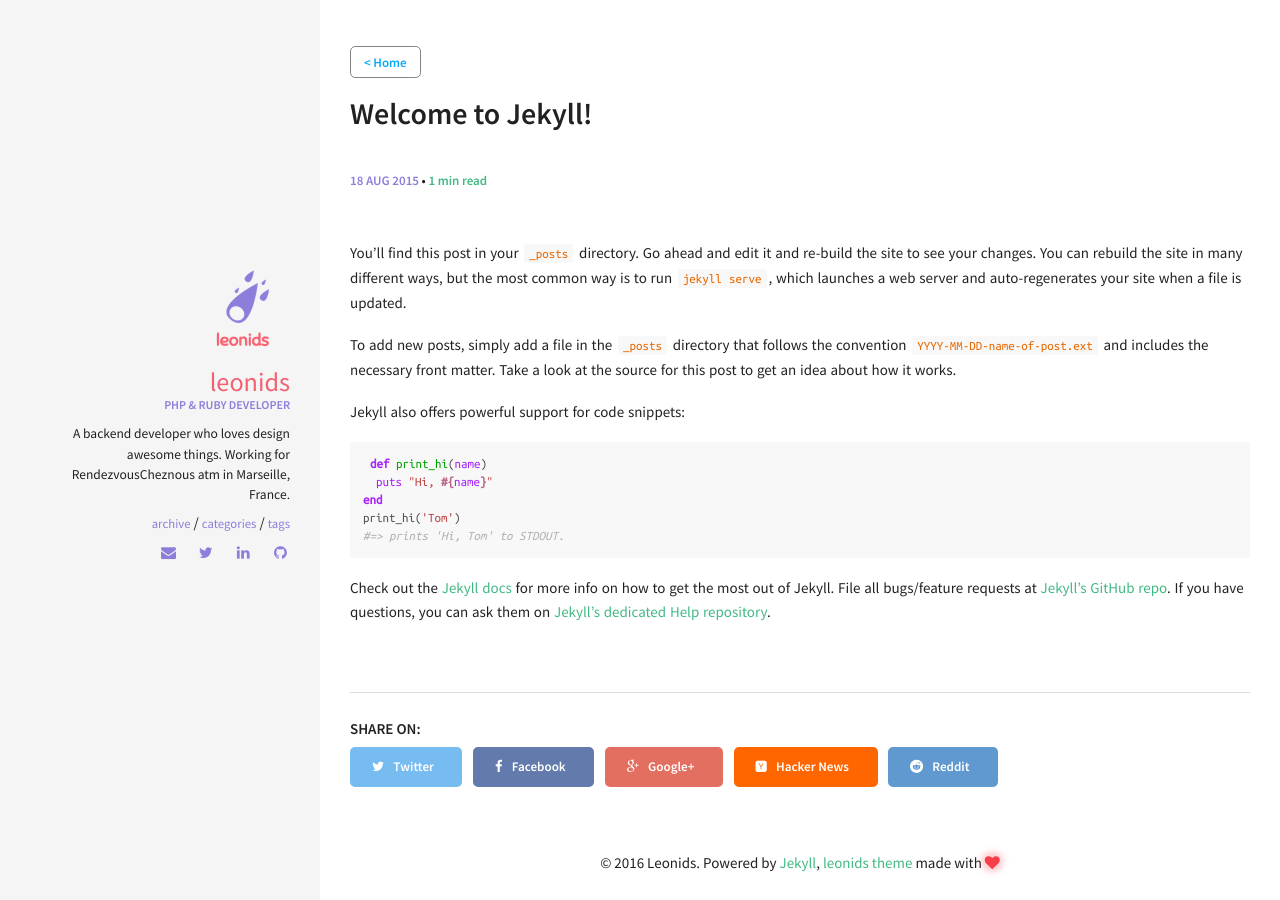
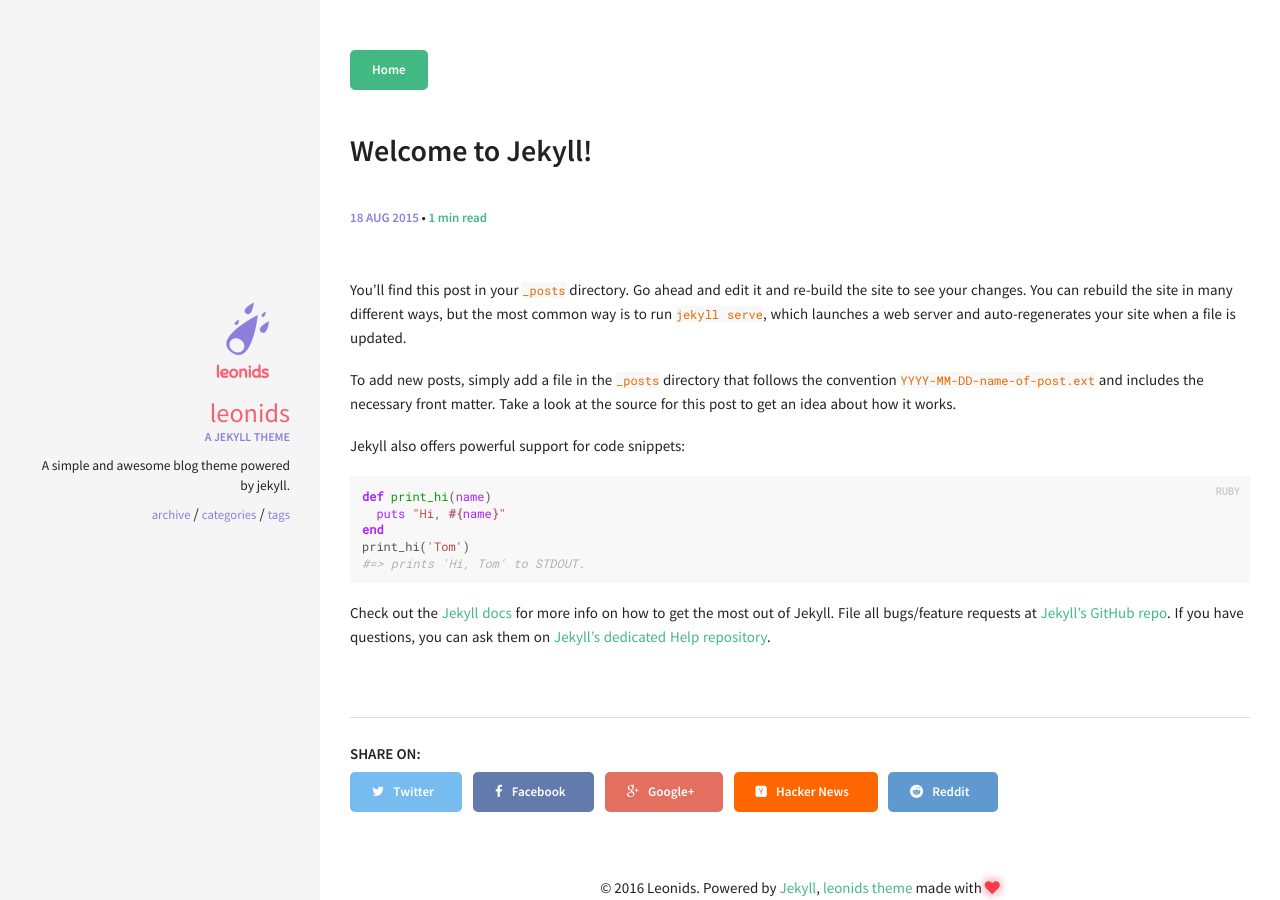
Before and after one commit to renyuanz/leonids, a Jekyll site: the page built from _posts/2015-08-18-welcome-to-jekyll.md, in a window 1280 px wide. Built offline with Jekyll 4.4.1, drawn with Linux system fonts in a browser that asks for light colours; comment, search, counter and statistics services are not loaded.

Commit message:
remove useless config, fix code/pre relevant css

```diff
--- a/_config.yml
+++ b/_config.yml
@@ -4,9 +4,9 @@
 ####################################
 #
 title: Leonids
-email: zourenyuan@gmail.com
+email:
 description: A simple and awesome blog theme powered by jekyll.
-url: http://renyuanz.github.io/leonids # the base hostname & protocol for your site
+url: # the base hostname & protocol for your site
 
 
 #
@@ -14,10 +14,11 @@ url: http://renyuanz.github.io/leonids # the base hostname & protocol for your s
 # Jekyll configuration
 ####################################
 #
-markdown:           kramdown
-highlighter:        rouge
-excerpt_separator:  <!--more-->
-timezone:           Europe/Paris
+timezone:          Europe/Paris
+markdown:          kramdown
+highlighter:       rouge
+excerpt_separator: <!--more-->
+permalink:         /articles/:year-:month/:title
 
 kramdown:
   auto_ids: true
@@ -34,22 +35,22 @@ kramdown:
 owner:
   name: Leonids
   avatar: leonids-logo.png
-  job: "PHP & Ruby Developer"
-  bio: "A backend developer who loves design awesome things. Working for RendezvousCheznous atm in Marseille, France."
-  email: zourenyuan@gmail.com
-  disqus-shortname: renyuanzblog
-  twitter: renyuan814 #username
+  job: "A jekyll theme"
+  bio: "A simple and awesome blog theme powered by jekyll."
+  email:
+  disqus-shortname:
+  twitter: #username
   facebook: #username
   google:
     plus: #username
-    analytics: UA-62251910-2
+    analytics:
     verify:
     ad-client:
     ad-slot:
   bing-verify:
-  github: renyuanz #username
+  github: #username
   stackoverflow: #123456/username   from a "http://stackoverflow.com/users/123456/username" link
-  linkedin: renyuan-zou-69b7038a #username
+  linkedin: #username
   xing: #username
   instagram: #username
   lastfm: #username
--- a/_includes/social-links.html
+++ b/_includes/social-links.html
@@ -1,6 +1,22 @@
+<script type="text/javascript">
+  // based on http://stackoverflow.com/a/10300743/280842
+  function gen_mail_to_link(hs, subject) {
+    var lhs,rhs;
+    var p = hs.split('@');
+    lhs = p[0];
+    rhs = p[1];
+    document.write("<a class=\"social-link-item\" target=\"_blank\" href=\"mailto");
+    document.write(":" + lhs + "@");
+    document.write(rhs + "?subject=" + subject + "\"><i class=\"fa fa-fw fa-envelope\"></i><\/a>");
+  }
+</script>
 <div class="social-links">
   <ul>
-    {% if author.email %}<li><a href="mailto:{{ author.email }}" class="social-link-item" target="_blank"><i class="fa fa-fw fa-envelope"></i></a></li>{% endif %}
+    {% if author.email %}
+      <li>
+      <script>gen_mail_to_link('{{ author.email }}', 'Hello from website');</script>
+      </li>
+    {% endif %}
     {% if author.twitter %}<li><a href="http://twitter.com/{{ author.twitter }}" class="social-link-item" target="_blank"><i class="fa fa-fw fa-twitter"></i></a></li>{% endif %}
     {% if author.facebook %}<li><a href="http://facebook.com/{{ author.facebook }}" class="social-link-item" target="_blank"><i class="fa fa-fw fa-facebook"></i></a></li>{% endif %}
     {% if author.google.plus %}<li><a href="http://plus.google.com/+{{ author.google.plus }}" class="social-link-item" target="_blank"><i class="fa fa-fw fa-google-plus"></i> Google+</a></li>{% endif %}
--- a/_layouts/post.html
+++ b/_layouts/post.html
@@ -2,11 +2,9 @@
 layout: default
 ---
 
-<div class="back-home">
-  <a href="{{ site.url }}/">
-    < Home
-  </a>
-</div>
+<a class="btn" href= "{{ site.url }}/" >
+  Home
+</a>
 {% if page.image.feature %}
 <div class="post-image-feature">
   <img class="feature-image" src=
--- a/_sass/components/_syntax-highlighting.scss
+++ b/_sass/components/_syntax-highlighting.scss
@@ -8,15 +8,15 @@ pre, code {
   color: #525252;
   font-size: 0.9em;
   background-color: #f8f8f8;
-  font-size: ($font-size-base - 2);
+  font-size: ($font-size-base - 3);
 }
 code {
   color: #e96900;
-  padding: 3px 5px;
-  margin: 0 2px;
   border-radius: 2px;
   white-space: nowrap;
 }
+
+
 pre { // only apply for code blocks
   overflow: auto;
   display: block;
@@ -40,8 +40,25 @@ pre code {
 }
 .highlight {
   margin: 0;
+  pre {
+    position: relative;
+  }
   pre code {
     color: #525252;
+    &::before {
+      content: attr(data-lang);
+      position: absolute;
+      top: 0;
+      right: 0;
+      color: #ccc;
+      text-align: right;
+      text-transform: uppercase;
+      font-size: 0.85em;
+      padding: 5px 10px 0;
+      line-height: 20px;
+      height: 20px;
+      font-weight: 600;
+    }
   }
   .hll { background-color: #ffffcc }
   .c { color: #B0B2B0; font-style: italic } /* Comment */
--- a/_sass/components/_variables.scss
+++ b/_sass/components/_variables.scss
@@ -3,7 +3,7 @@
  */
 
 // Google font import
-@import url(https://fonts.googleapis.com/css?family=Source+Sans+Pro:600,400,400italic|Ubuntu+Mono);
+@import url(https://fonts.googleapis.com/css?family=Source+Sans+Pro:600,400,400italic|Roboto+Mono);
 
 // Custom variables
 
@@ -23,7 +23,7 @@ $border-width:               .0625rem !default;
 
 $font-family-sans-serif:     "Source Sans Pro", "Helvetica Neue", Helvetica, Arial, sans-serif !default;
 $font-family-serif:          Georgia, "Times New Roman", Times, serif !default;
-$font-family-monospace:      "Ubuntu Mono", "Courier New", monospace !default;
+$font-family-monospace:      "Roboto Mono", "Courier New", monospace !default;
 $font-family-base:           $font-family-sans-serif !default;
 
 // Pixel value used to responsively scale all typography. Applied to the `<html>` element.
```
Also changed, not shown: 1 other file.
